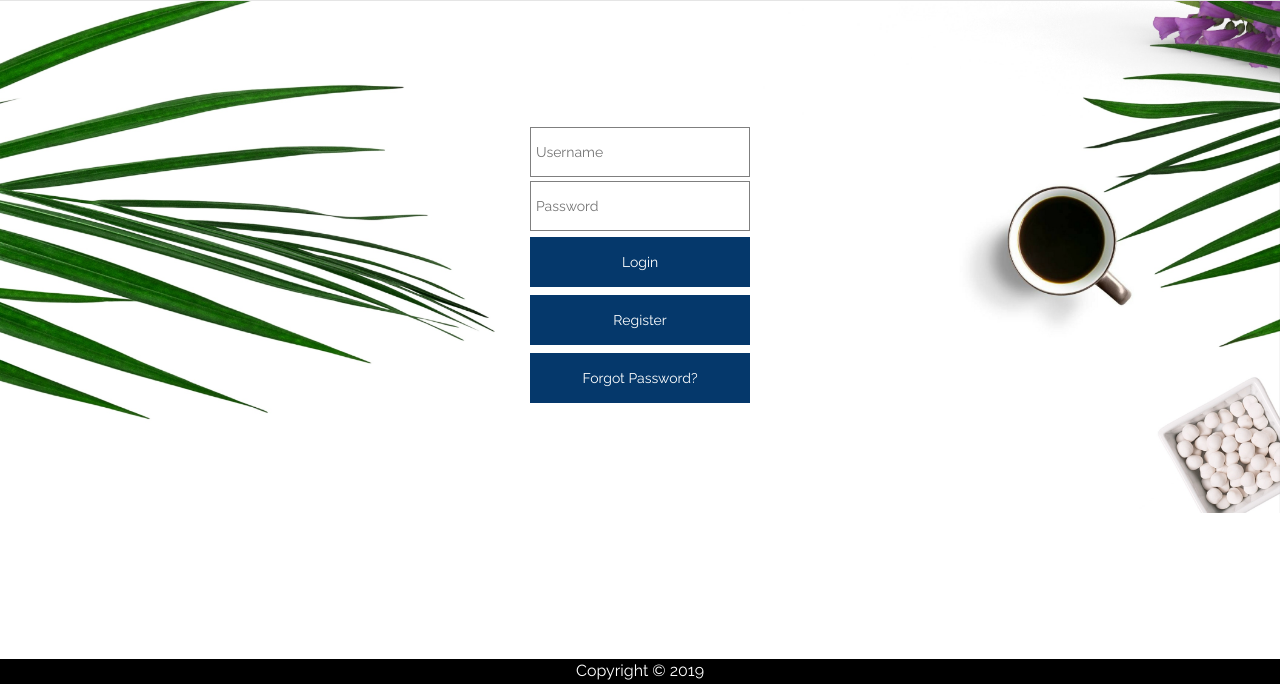
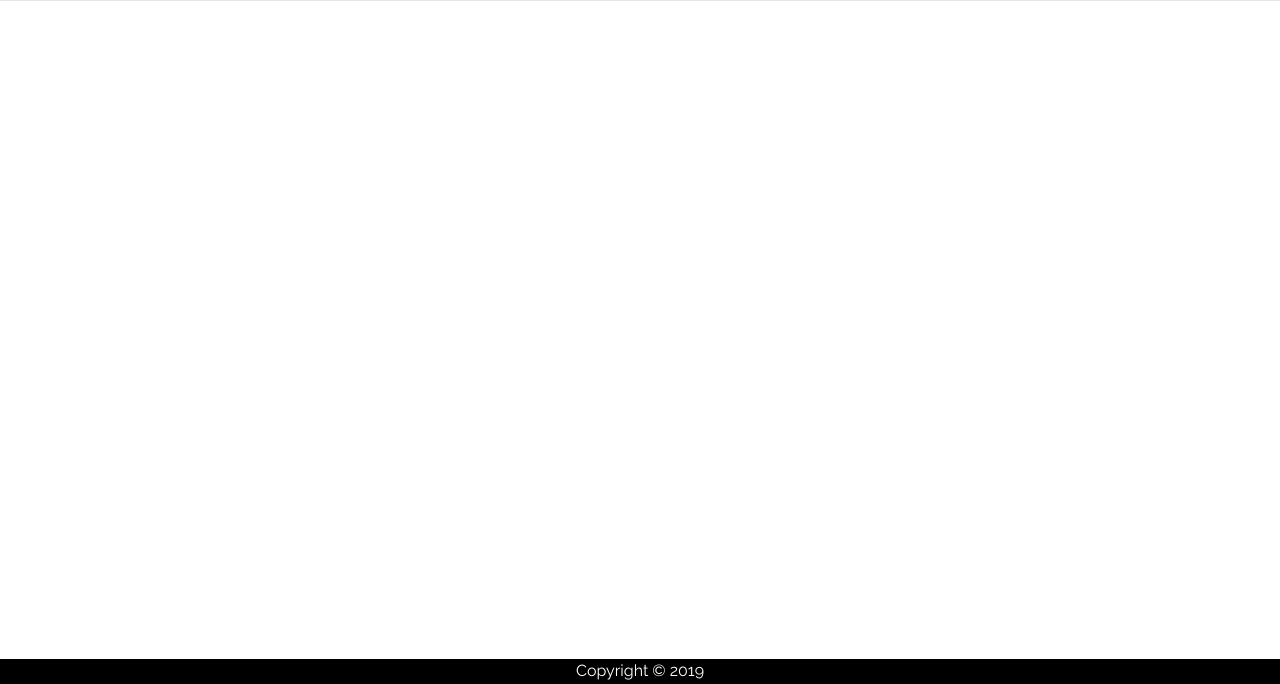
Before and after one commit to reeshabhkumarranjan/SocPay, a Django app: template main_app/templates/login.html in a window 1280 px wide. Shown: the part 116-800 px from the top of the page. Run offline with Django 3.2, Linux system fonts and the light colour scheme; the template is opened without the code that fills it, so the values that code supplies are empty; some libraries are stand-ins or nearby versions.

Commit message:
Removed redundant code.

```diff
--- a/main_app/templates/base.html
+++ b/main_app/templates/base.html
@@ -28,7 +28,7 @@
             <li><a href="#">Contact</a></li>
             <li><a href="#">Team</a></li>
             <li><input type="text" name="search_query" class="search-bar" placeholder="Type in to search!"></li>
-            <li><button onclick="location.href='{% url 'main_app:login' %}'" class = "modern-button" style="float: right; margin: 0; height: 40px; width: 150px">Login/Register</button></li>
+            <li><button onclick="location.href='todo.com'" class = "modern-button" style="float: right; margin: 0; height: 40px; width: 150px">Login/Register</button></li>
 {#            <li><button class = "modern-button" style="float: right; margin: 0; height: 40px; width: 100px">Register</button></li>#}
         </ul>
     </div>
--- a/main_app/templates/login.html
+++ b/main_app/templates/login.html
@@ -3,28 +3,4 @@
 
 {% block body %}
 
-<div class="container_form">
-{#    TODO need to fix this height (hardcoded) #}
-<section id="login-section" style="height: 512px;text-align:center">
-    <div class="container" style="text-align:center; height:100%">
-        <form action="{% url 'main_app:login_form' %}" method="post" id="login-form" style="margin-top:100px;">
-            {% csrf_token %}
-            <div>
-{#                <label>Username</label>#}
-                <input type="text" name="username" placeholder="Username" class="textfield">
-            </div>
-            <div>
-{#                <label>Password</label>#}
-                <input type="password" name="password" placeholder="Password" class="textfield">
-            </div>
-            <input type="submit" name="login" value="Login" class="modern-button">
-            <div></div>
-            <input type="button" onclick="location.href='{% url 'main_app:register' %}'" name="register" value="Register" class="modern-button">
-            <div></div>
-            <input type="button" name="forgot_password" value="Forgot Password?" class="modern-button">
-        </form>
-    </div>
-</section>
-</div>
-
 {% endblock %}
--- a/main_app/templates/register.html
+++ b/main_app/templates/register.html
@@ -8,7 +8,7 @@
 {#    TODO need to fix this height (hardcoded) #}
 <section id="login-section" style="height: 512px;text-align:center">
     <div class="container" style="text-align:center; height:100%">
-        <form action="{% url 'main_app:register_form' %}" method="post" id="login-form" style="margin-top:50px;">
+        <form action="todo.com" method="post" id="login-form" style="margin-top:50px;">
             {% csrf_token %}
             <div>
 {#                <label>Username</label>#}
--- a/main_app/urls.py
+++ b/main_app/urls.py
@@ -4,9 +4,6 @@ from . import views
 
 app_name = 'main_app'
 urlpatterns = [
-    path('login', views.login, name='login'),
     path('register', views.register, name='register'),
     path('index', views.index, name='index'),
-    path('register_form', views.register_form, name='register_form'),
-    path('login_form', views.login_form, name='login_form'),
 ]
```
Also changed, not shown: main_app/views.py (+0 -32 lines).
